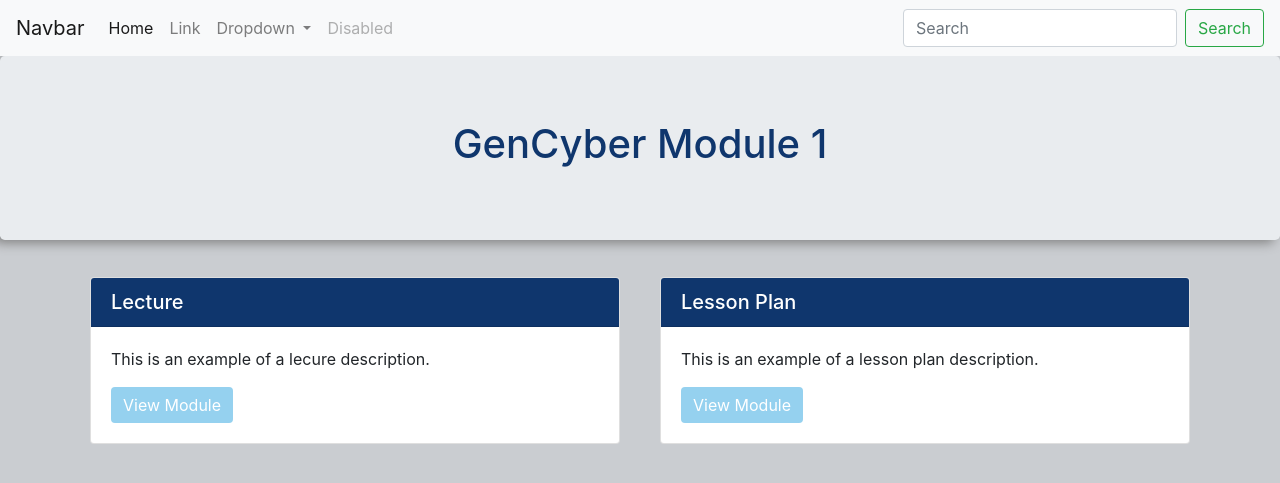
After one commit to hweatherbee/Training-Website, a PHP site: page /sites/gencyber/gcmod1.php in a window 1280 px wide. The commit adds this page. Shown: the top 483 px of the page. Run offline with PHP 8.4, Linux system fonts and the light colour scheme; some libraries are stand-ins or nearby versions.

Commit message:
gencyber mod 1 template page

```diff
--- /dev/null
+++ b/wwwroot/sites/gencyber/gcmod1.php
@@ -0,0 +1,40 @@
+<?php
+require 'templateTop.php';
+?>
+
+
+<div class="jumbotron text-center">
+ <h1>GenCyber Module 1</h1>
+</div>
+
+<div class="container">
+<div class="row">
+
+    <?php
+    module_col('Lecture', 'This is an example of a lecure description.', 'gcmod1-lecture');
+    module_col('Lesson Plan', 'This is an example of a lesson plan description.', 'gcmod2-lessonplan');
+
+    ?>
+
+</div>
+
+</div>
+
+
+</body>
+</html>
+
+<?php
+  function module_col($mod_title, $mod_discription, $mod_link) {
+    echo '
+      <div class="col-md-6">
+        <div class="card">
+        <h5 class="card-header">'.$mod_title.'</h5>
+        <div class="card-body">
+          <p class="card-text">'.$mod_discription.'</p>
+          <a href="'.$mod_link.'.php" class="btn btn-primary">View Module</a>
+        </div>
+      </div>
+    </div>';
+  }
+?>
```
Also changed, not shown: wwwroot/sites/gencyber/index.php (+10 -10 lines).
